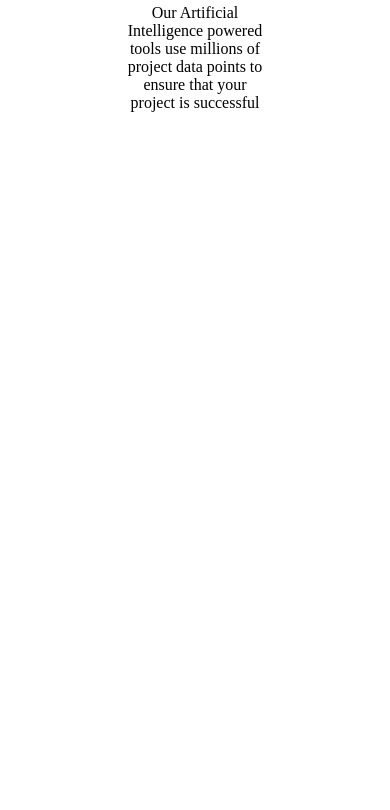
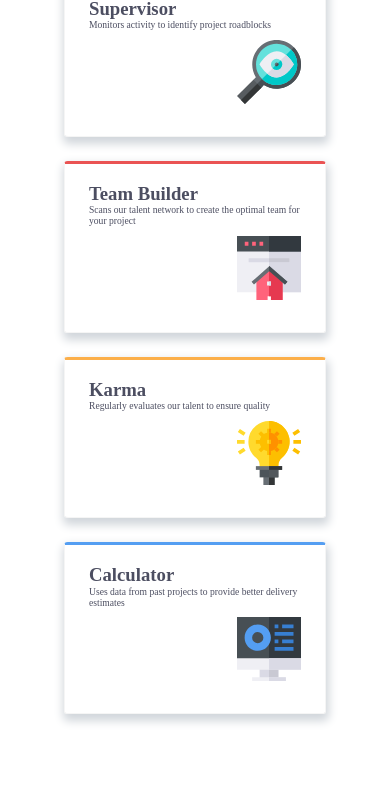
Before and after one commit to Engpaulmutebi/4-card-feature-section-challenge, a plain HTML site: page index.html in a window 390 px wide. Shown: the part 200-1010 px from the top of the page. Before the commit the page ends 844 px from the top, so only its background shows below. Drawn offline with Linux system fonts and the light colour scheme.

Commit message:
second commit

```diff
--- a/index.html
+++ b/index.html
@@ -25,5 +25,49 @@
         </div>
       </article>
     </header>
+    <main>
+      <div class="wrapper">
+        <section class="paulsgrid">
+          <article class="card c1">
+            <div class="text">
+              <h3>Supervisor</h3>
+              <p>Monitors activity to identify project roadblocks</p>
+            </div>
+            <img
+              class="glass"
+              src="./icon-supervisor.svg"
+              alt="magnifying glass"
+            />
+          </article>
+          <article class="card c2">
+            <div class="text">
+              <h3>Team Builder</h3>
+              <p>
+                Scans our talent network to create the optimal team for your
+                project
+              </p>
+            </div>
+            <img src="./icon-team-builder.svg" alt="house" />
+          </article>
+          <article class="card c3">
+            <div class="text">
+              <h3>Karma</h3>
+              <p>Regularly evaluates our talent to ensure quality</p>
+            </div>
+            <img src="./icon-karma.svg" alt="lightbulb" />
+          </article>
+          <article class="card c4">
+            <div class="text">
+              <h3>Calculator</h3>
+              <p>
+                Uses data from past projects to provide better delivery
+                estimates
+              </p>
+            </div>
+            <img src="./icon-calculator.svg" alt="Calculator" />
+          </article>
+        </section>
+      </div>
+    </main>
   </body>
 </html>
--- a/styles.css
+++ b/styles.css
@@ -3,35 +3,177 @@
 *::after {
   box-sizing: border-box;
 }
+
 * {
-  font-family: "inter" serif;
+  font-family: "poppins", serif;
 }
 
-body {
-  padding: 0;
-  margin: 0;
-  /* background-color: red; */
-}
-.heading {
-  /* background-color: green; */
-  padding: 2em 0em;
-}
-
-.container {
-  /* background-color: red; */
-  width: 35%;
-  margin: 0 auto;
-  max-width: 750%;
-}
-.head-text {
-  text-align: center;
+p {
+  font-size: 0.6rem;
+  color: hsl(234, 12%, 34%);
 }
 
 .top {
+  color: hsl(212, 6%, 44%);
   font-weight: 200;
-  color: hsl(212, 6%, 44%);
-  margin-bottom: -0.5em;
+  margin-bottom: -1em;
+}
+
+h3 {
+  margin-bottom: 0.5em;
 }
 .bottom {
   margin-bottom: -0.3em;
 }
+
+.headtext p {
+  font-weight: 400;
+  font-size: 0.9em;
+}
+
+.bottom,
+h3 {
+  color: hsl(234, 12%, 34%);
+  font-weight: 600;
+}
+
+body {
+  margin: 0;
+  padding: 0;
+  padding-bottom: 10em;
+}
+
+.heading {
+  padding: 2em 0em;
+  padding-bottom: 8.5em;
+  /* background-color: red; */
+}
+.headtext {
+  text-align: center;
+}
+
+.container {
+  width: 35%;
+  margin: 0 auto;
+  max-width: 750px;
+  /* background-color: red; */
+}
+
+.wrapper {
+  padding: 0em 4em;
+  max-width: 960px;
+  margin: 0 auto;
+  width: 100%;
+}
+.paulsgrid {
+  display: grid;
+  grid-template-columns: repeat(3, 1fr);
+  gap: 1.5em;
+}
+
+.text {
+  width: 100%;
+}
+
+.card {
+  border: 1px solid whitesmoke;
+  border-top: 3px solid;
+  max-width: 300px;
+  width: 100%;
+  margin: 1em 1em;
+  padding: 0em 1.5em;
+  border-radius: 1.5%;
+  background-color: hsl(0, 0%, 100%);
+  box-shadow: 1px 5px 10px 2px hsl(210, 12%, 84%);
+}
+
+.card p {
+  margin-top: -1em;
+}
+.card:last-child {
+  grid-column-start: 3;
+  grid-row-start: 1;
+}
+
+.card.c3 {
+  grid-column-start: 2;
+  margin-top: -10em;
+  border-top-color: hsl(34, 97%, 64%);
+}
+
+/*PAUL TRY ADJUSTING THE MARGIN FROM THE IMAGE */
+
+img {
+  display: block;
+  margin-left: auto;
+}
+
+.card.c1 {
+  border-top-color: hsl(180, 62%, 55%);
+  margin-bottom: 4em;
+}
+
+.card.c2 {
+  margin-top: -6em;
+  margin-bottom: 10em;
+  border-top-color: hsl(0, 78%, 62%);
+}
+
+.card.c4 {
+  border-top-color: hsl(212, 86%, 64%);
+  margin-bottom: 4em;
+}
+
+.c2 {
+  padding-bottom: 2em;
+}
+
+.c3 {
+  padding-bottom: 2em;
+}
+
+@media (max-width: 600px) {
+  .paulsgrid {
+    display: block;
+  }
+  .card.c2 {
+    margin-top: unset;
+    margin-bottom: 1.5em;
+  }
+
+  .card.c3 {
+    margin-top: unset;
+    margin-bottom: unset;
+  }
+
+  .wrapper {
+    max-width: 750px;
+    margin: -8em auto;
+    width: 100%;
+  }
+
+  .card {
+    margin: 2em auto;
+    width: 100%;
+  }
+
+  .container {
+    max-width: 750px;
+    width: 75%;
+    background-color: red;
+  }
+
+  .card.c1 {
+    border-top-color: hsl(180, 62%, 55%);
+    padding-bottom: 2em;
+    margin-bottom: 1.5em;
+  }
+
+  .card.c4 {
+    padding-bottom: 2em;
+  }
+
+  .card.c3 {
+    margin-bottom: -0.5em;
+  }
+}
```
Also changed, not shown: icon-calculator.svg (added), icon-karma.svg (added), icon-supervisor.svg (added), icon-team-builder.svg (added).
